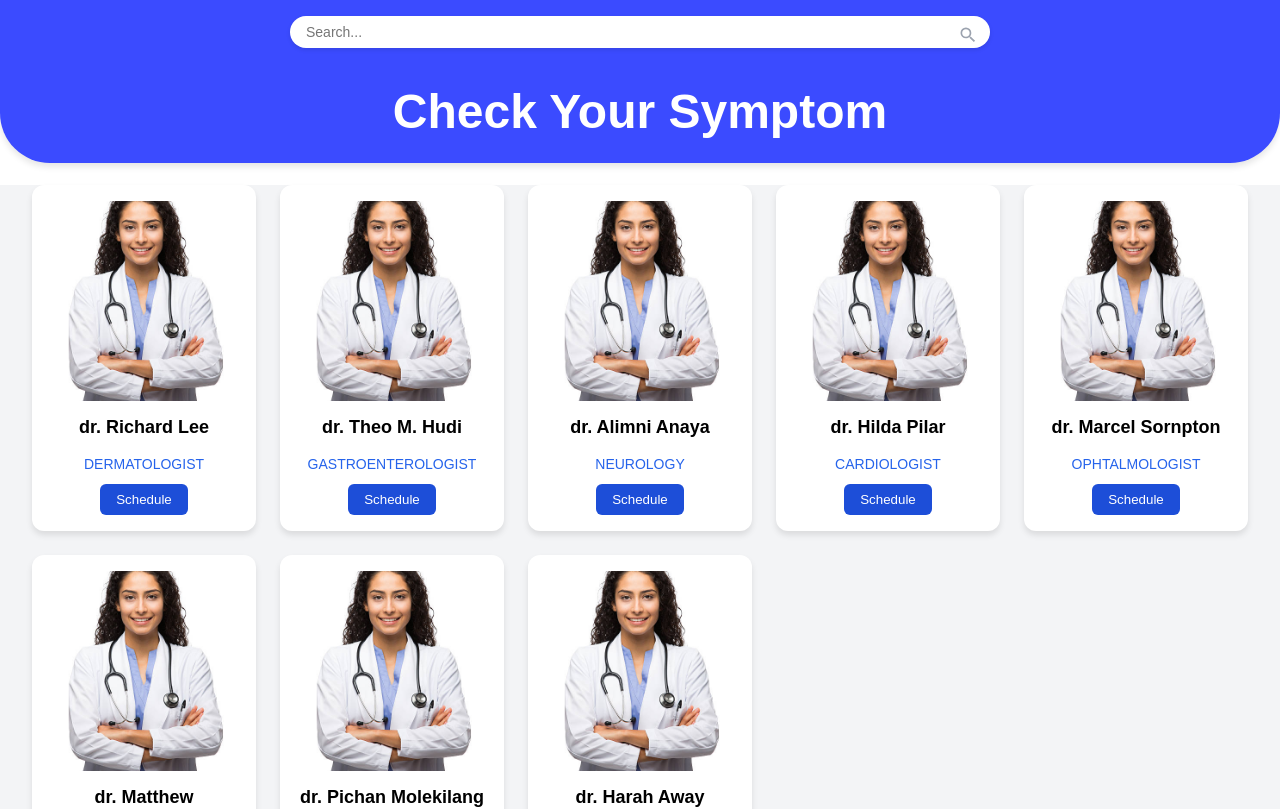
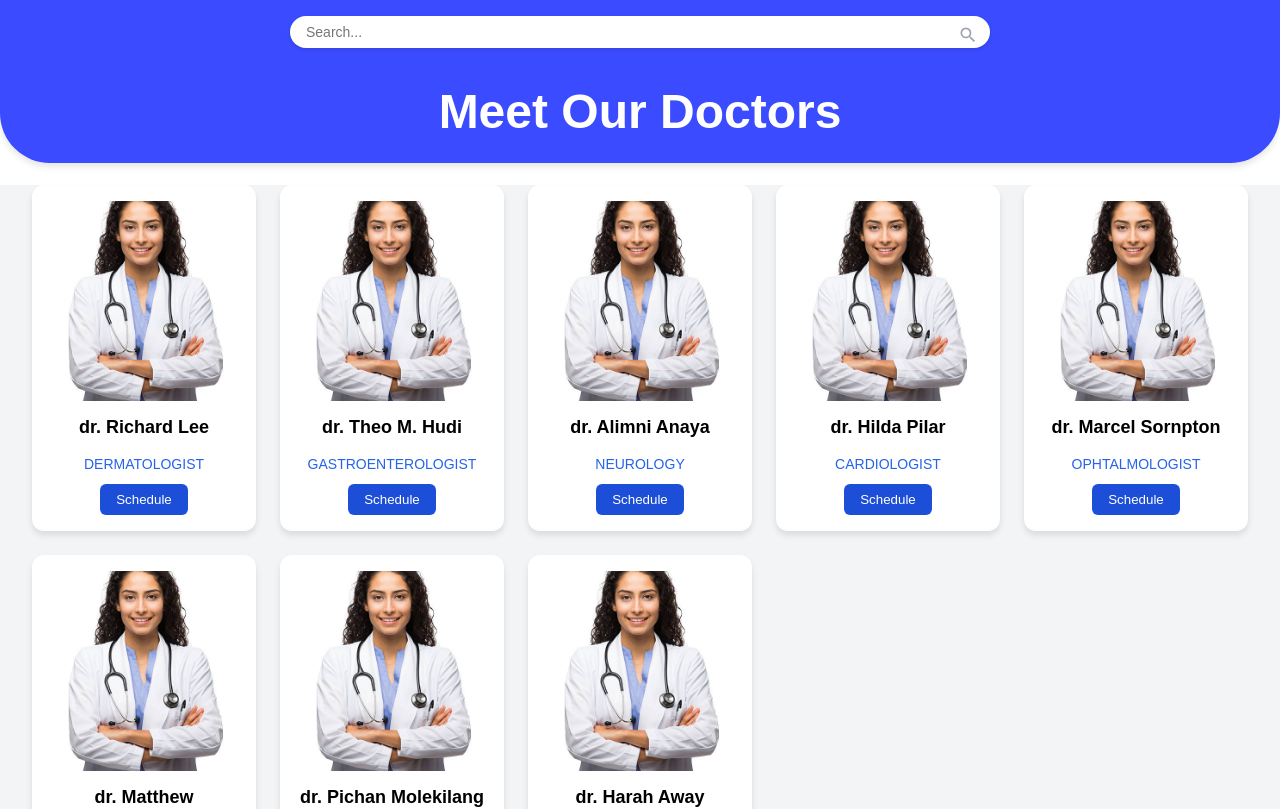
Before and after one commit to Purukan-Jeremy/FluxPatient, a React (Create React App) app in the folder client/: page /Doctors in a window 1280 px wide. Shown: the top 809 px of the page. Built offline with nearby package versions, Linux system fonts and the light colour scheme.

Commit message:
add props title, add search term to doctors

```diff
--- a/client/src/components/Doctors/index.js
+++ b/client/src/components/Doctors/index.js
@@ -1,7 +1,6 @@
-import React from "react";
+import React, { useState } from "react";
 import DoctorsComponent from "../../assets/styles/DoctorsComponent.css";
 import gambar from "../../assets/img/gambar.jpg";
-import Navbar from "../Navbar";
 import Header from "../Header";
 
 const doctors = [
@@ -57,12 +56,23 @@ const DoctorCard = ({ name, specialty, image }) => (
 );
 
 const Doctors = () => {
+  const [searchTerm, setSearchTerm] = useState("");
+
+  const filteredDoctors = doctors.filter((doc) =>
+    doc.name.toLowerCase().includes(searchTerm.toLowerCase()) ||
+    doc.specialty.toLowerCase().includes(searchTerm.toLowerCase())
+  );
+
   return (
     <div className="page-container">
-      <Header title="Meet Our Doctors" />
+      <Header
+        searchTerm={searchTerm}
+        setSearchTerm={setSearchTerm}
+        title="Meet Our Doctors"
+      />
 
       <div className="doctors-grid">
-        {doctors.map((doc, index) => (
+        {filteredDoctors.map((doc, index) => (
           <DoctorCard
             key={index}
             name={doc.name}
--- a/client/src/components/Header/index.js
+++ b/client/src/components/Header/index.js
@@ -1,8 +1,7 @@
 import React, { useEffect, useState } from "react";
-import Logo from "../../assets/img/fluxLogo.png";
 import { MdSearch } from "react-icons/md";
 
-const Header = ({ searchTerm, setSearchTerm }) => {
+const Header = ({ searchTerm, setSearchTerm, title }) => {
   const [isMobile, setIsMobile] = useState(window.innerWidth <= 480);
   const [isTablet, setIsTablet] = useState(window.innerWidth <= 768);
 
@@ -62,7 +61,7 @@ const Header = ({ searchTerm, setSearchTerm }) => {
     searchInput: {
       width: "100%",
       padding: isMobile ? "6px 12px" : "8px 16px",
-      paddingRight: "40px", // space for icon inside
+      paddingRight: "40px",
       borderRadius: "20px",
       border: "none",
       fontSize: isMobile ? "13px" : "14px",
@@ -113,7 +112,6 @@ const Header = ({ searchTerm, setSearchTerm }) => {
     <div>
       <div style={styles.header}>
         <div style={styles.headerContent}>
-          {/* Search (centered) */}
           <div style={styles.searchWrapper}>
             <div style={styles.searchContainer}>
               <input
@@ -130,8 +128,7 @@ const Header = ({ searchTerm, setSearchTerm }) => {
           </div>
         </div>
 
-        {/* Title */}
-        <h1 style={styles.headerTitle}>Check Your Symptom</h1>
+        <h1 style={styles.headerTitle}>{title}</h1>
       </div>
     </div>
   );
--- a/client/src/components/Symptom/index.js
+++ b/client/src/components/Symptom/index.js
@@ -62,11 +62,21 @@ const SymptomChecker = () => {
     }
   };
 
-  const leftAlignSymptoms = ["pneumonia", "influenza", "chest pain", "gerd", "diarrhea"];
+  const leftAlignSymptoms = [
+    "pneumonia",
+    "influenza",
+    "chest pain",
+    "gerd",
+    "diarrhea",
+  ];
 
   return (
     <div className="symptom-checker">
-      <Header searchTerm={searchTerm} setSearchTerm={setSearchTerm} />
+      <Header
+        searchTerm={searchTerm}
+        setSearchTerm={setSearchTerm}
+        title="Check Your Symptom"
+      />
       <div className="symptom-grid">
         {filteredSymptoms.length > 0 ? (
           filteredSymptoms.map((symptom, index) => (
```
